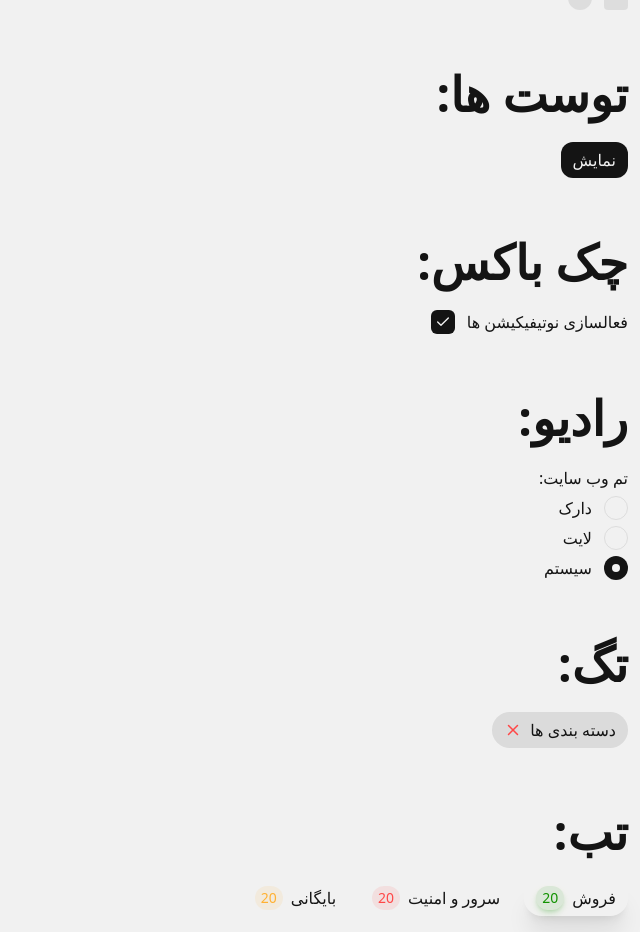
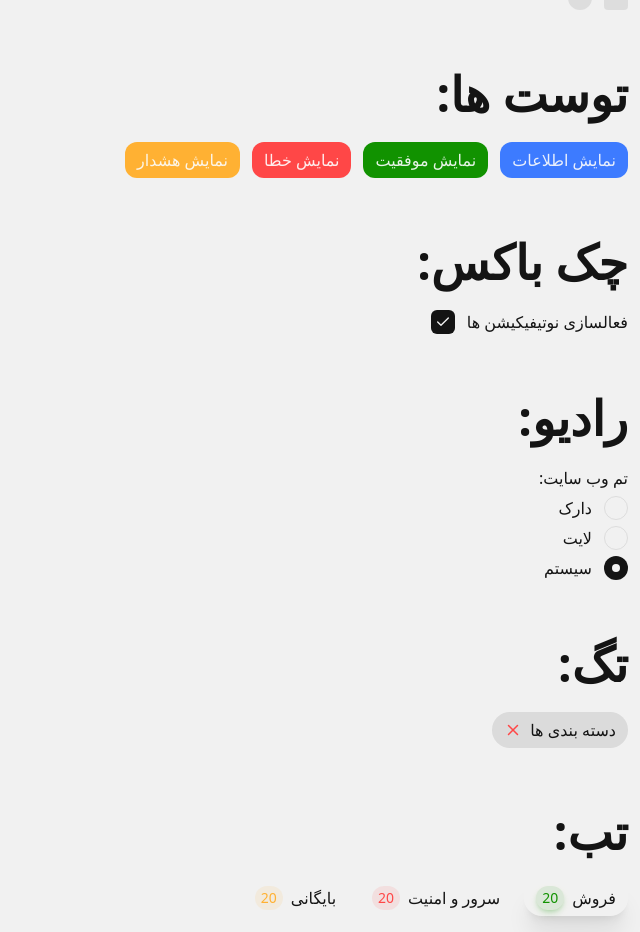
Before and after one commit to baran-front/arvinvira-panel, a Next.js app: page / in a window 1280 px wide. Shown: the part 1657-2589 px from the top of the page, without its empty margins (640-1280 px from the left). Built offline with nearby package versions, Linux system fonts and the light colour scheme.

Commit message:
fix toast

```diff
--- a/src/components/modules/toastButton/toastButton.tsx
+++ b/src/components/modules/toastButton/toastButton.tsx
@@ -1,24 +1,36 @@
 "use client";
 
 import { useState } from "react";
-import { Button, Toast } from "@base-ui-components/react";
+import { Toast } from "@base-ui-components/react";
+import Button from "@/components/ui/button/button";
 
 function ToastButton() {
   const toastManager = Toast.useToastManager();
   const [count, setCount] = useState(0);
 
-  function createToast() {
+  function createToast(status: "info" | "success" | "error" | "warning") {
     setCount((prev) => prev + 1);
     toastManager.add({
-      data: { status: "error" },
+      data: { status },
       description: `توست ${count + 1} ساخته شد`,
     });
   }
 
   return (
-    <Button className={"btn btn-fill mt-6"} type="button" onClick={createToast}>
-      نمایش
-    </Button>
+    <div className="f-align gap-3 mt-6">
+      <Button variant="fill" color="info" onClick={() => createToast("info")}>
+        نمایش اطلاعات
+      </Button>
+      <Button variant="fill" color="success" onClick={() => createToast("success")}>
+        نمایش موفقیت
+      </Button>
+      <Button variant="fill" color="error" onClick={() => createToast("error")}>
+        نمایش خطا
+      </Button>
+      <Button variant="fill" color="warning" onClick={() => createToast("warning")}>
+        نمایش هشدار
+      </Button>
+    </div>
   );
 }
 
--- a/src/components/templates/toastList/toastList.tsx
+++ b/src/components/templates/toastList/toastList.tsx
@@ -25,7 +25,7 @@ function ToastList() {
 
         <Toast.Description />
 
-        <Toast.Close className={"btn btn-ghost btn-square mr-auto"} aria-label="بستن">
+        <Toast.Close className={"btn btn-ghost btn-rounded btn-square mr-auto"} aria-label="بستن">
           <XIcon className="btn-icon-size" />
         </Toast.Close>
       </Toast.Content>
```
